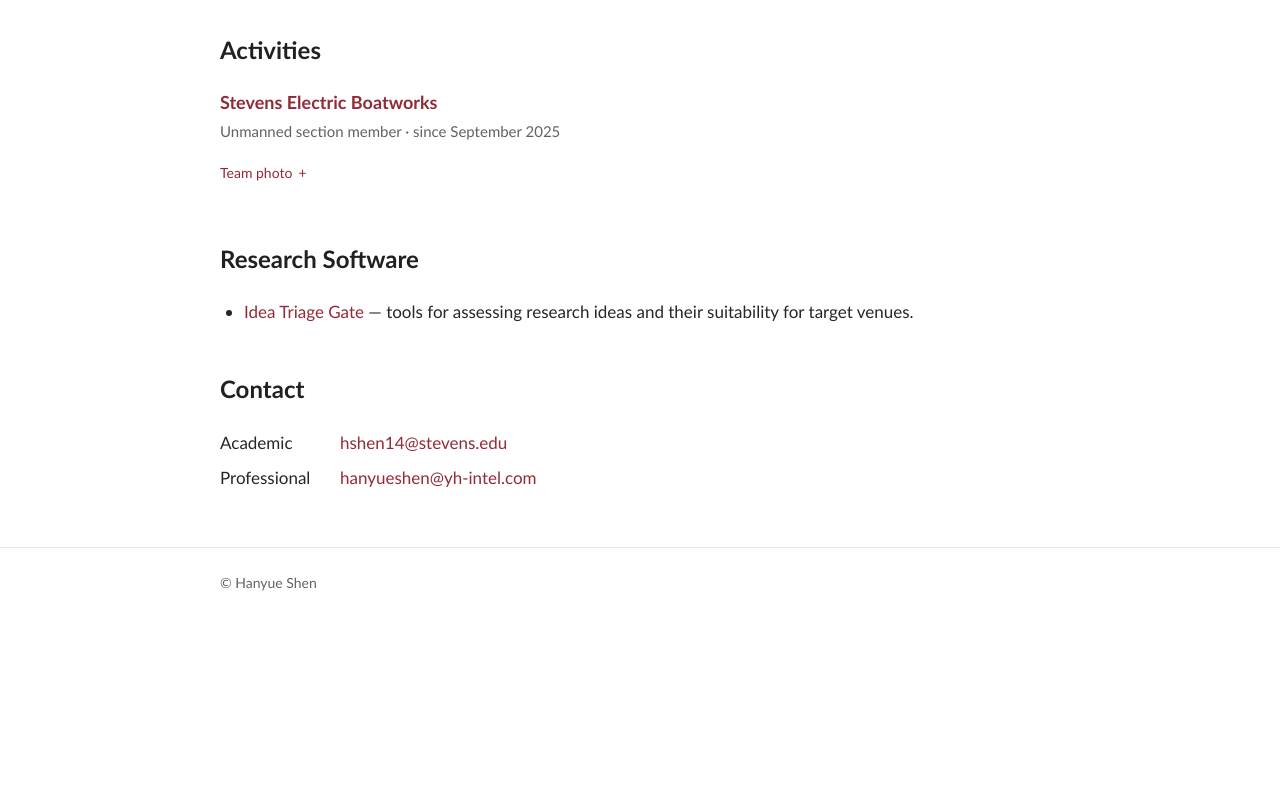
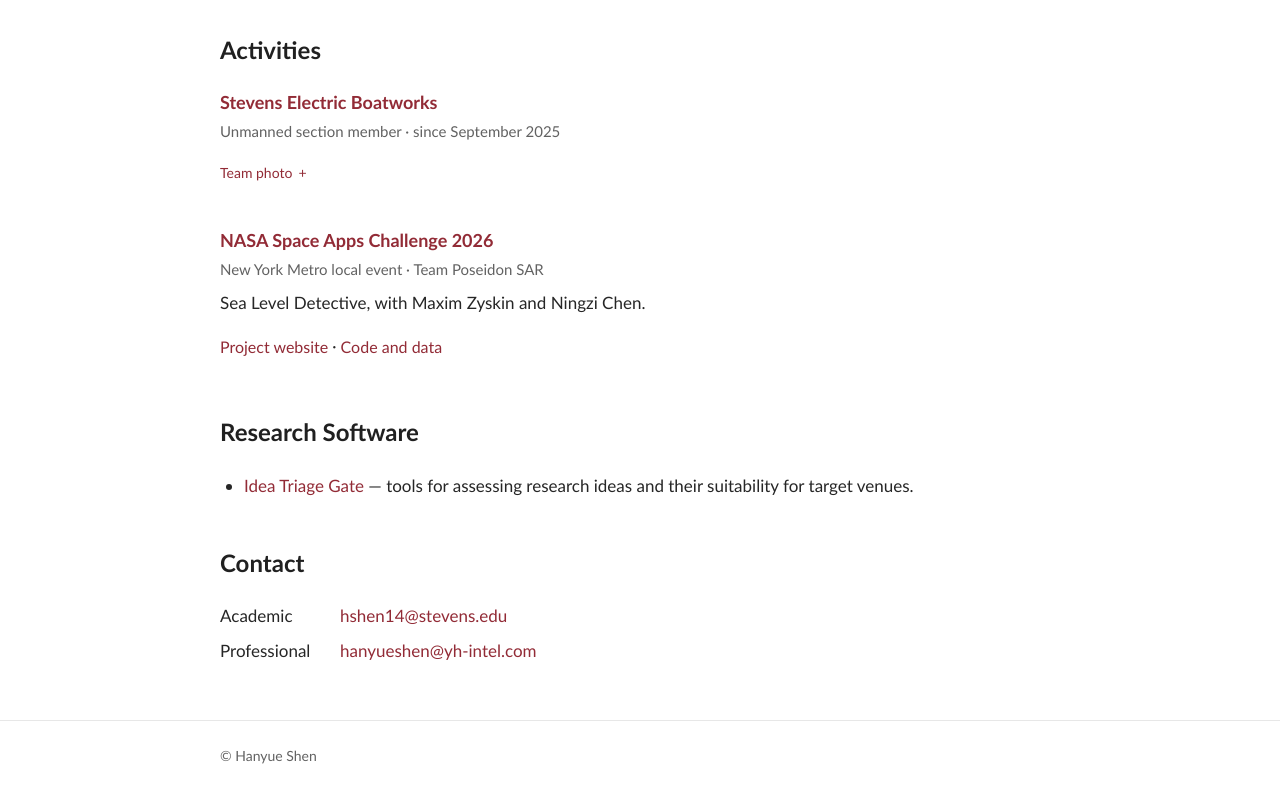
Before and after one commit to Henry-Hanyue-Shen/Henry-Hanyue-Shen.github.io, a plain HTML site: page index.html in a window 1280 px wide. Shown: the part 1575-2375 px from the top of the page. Before the commit the page ends 2201 px from the top, so only its background shows below. Drawn offline with Linux system fonts and the light colour scheme.

Commit message:
Add NASA Space Apps Challenge 2026 to Activities
Co-Authored-By: Claude Opus 5.5 <noreply@anthropic.com>

```diff
--- a/index.html
+++ b/index.html
@@ -72,6 +72,13 @@
           </figure>
         </details>
       </article>
+
+      <article class="research-entry">
+        <h3><a href="https://www.spaceappschallenge.org/">NASA Space Apps Challenge 2026</a></h3>
+        <p class="work-type">New York Metro local event · Team Poseidon SAR</p>
+        <p>Sea Level Detective, with Maxim Zyskin and Ningzi Chen.</p>
+        <p class="resource-links"><a href="https://henry-hanyue-shen.github.io/spaceapps26/">Project website</a> · <a href="https://github.com/Henry-Hanyue-Shen/spaceapps26">Code and data</a></p>
+      </article>
     </section>
 
     <section id="software" aria-labelledby="software-title">
```
